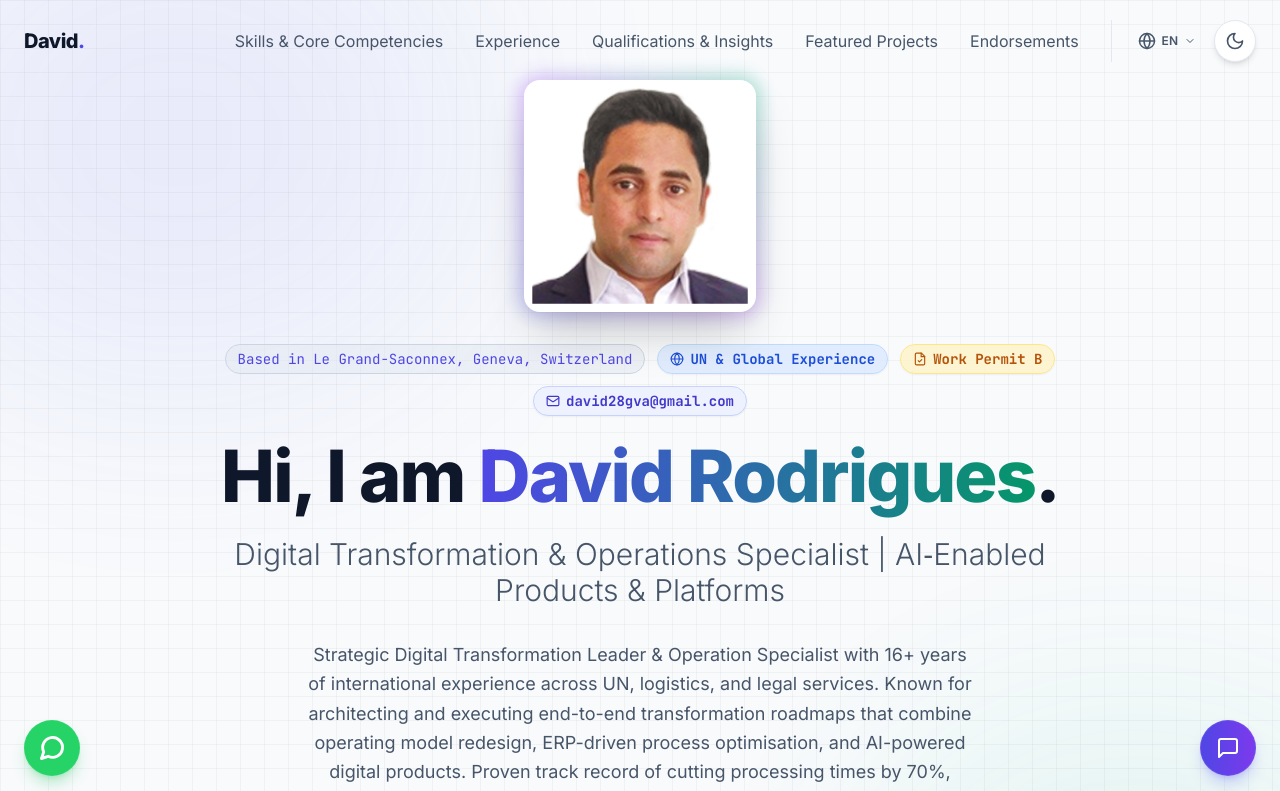
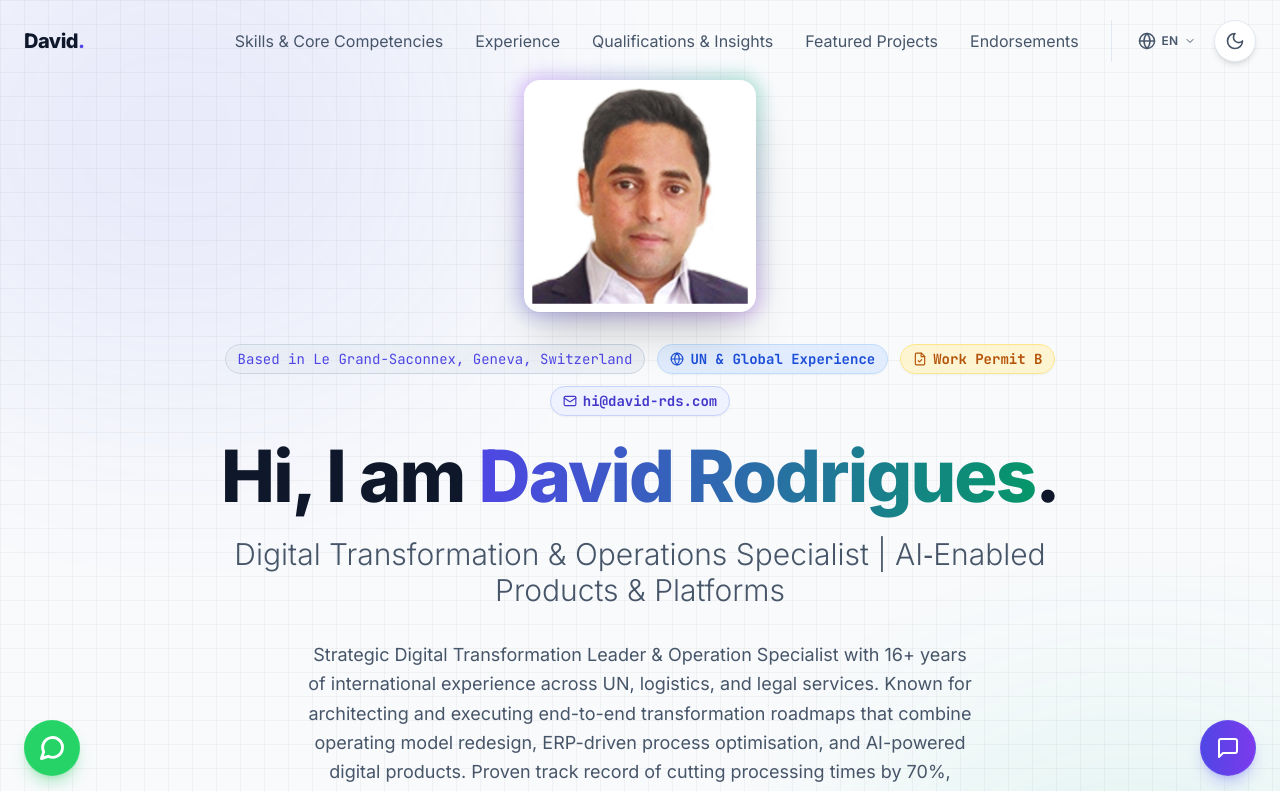
Before and after one commit to david-digit28/david-rodrigues-resume, a React (Vite) app: page / in a window 1280 px wide. Shown: the top 791 px of the page. Built offline with nearby package versions, Linux system fonts and the light colour scheme.

Commit message:
Update email from david28gva@gmail.com to hi@david-rds.com

```diff
--- a/constants.ts
+++ b/constants.ts
@@ -6,12 +6,12 @@ import { ResumeData, LanguageCode } from './types';
 // ==========================================
 const SHARED_DATA = {
   name: "David Rodrigues",
-  email: "david28gva@gmail.com",
+      email: "hi@david-rds.com",
   phone: "41779065990",
   avatarUrl: "/david-rodrigues.jpg",
   socials: [
     { platform: "LinkedIn", url: "https://linkedin.com/in/daviddas13jan/", icon: "linkedin" },
-    { platform: "Email", url: "mailto:david28gva@gmail.com", icon: "mail" }
+        { platform: "Email", url: "mailto:hi@david-rds.com", icon: "mail" }
   ]
 };
 
```
